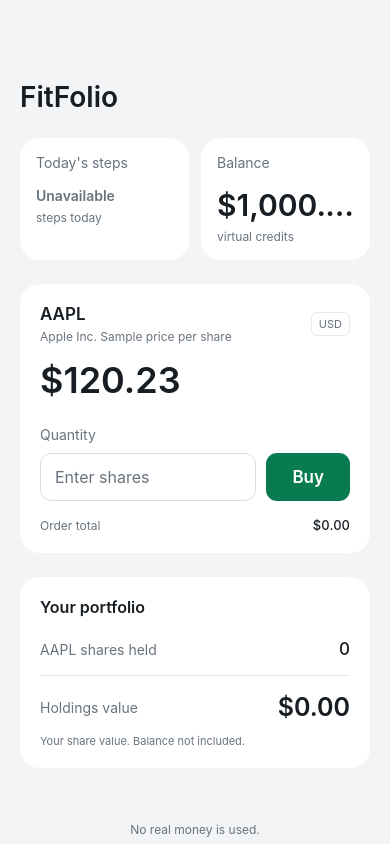
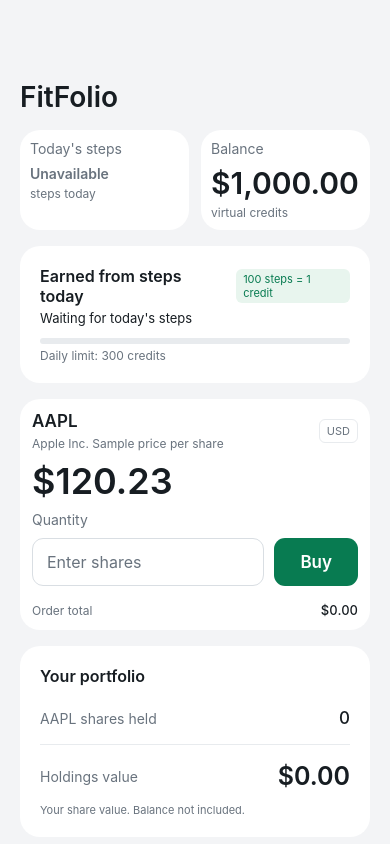
Before and after one commit to davislenover/BurnNEarn, a React Native app in the folder src/frontend/: screen / in a window 390 px wide. Built offline with nearby package versions, Linux system fonts and the light colour scheme.

Commit message:
Add step rewards card, sync balance, fix demo layout

```diff
--- a/src/frontend/app/screens/dashboard/DemoScreen.tsx
+++ b/src/frontend/app/screens/dashboard/DemoScreen.tsx
@@ -1,4 +1,4 @@
-import { useState } from 'react';
+import { useEffect, useState } from 'react';
 import { Keyboard, ScrollView, StyleSheet, Text, TextInput, TouchableOpacity, View } from 'react-native';
 import { useTodaySteps } from '../../services/health/useTodaySteps';
 
@@ -14,12 +14,57 @@ function formatMoney(cents: number) {
   });
 }
 
+// Most credits steps can earn in one day, shown in the daily limit bar.
+const DAILY_CREDIT_LIMIT = 300;
+
+// Usual earning rate, shown until the server sends its own rate.
+const DEFAULT_STEPS_PER_CREDIT = 100;
+
+// Show a server amount such as "10.0000" as "10.00".
+function formatCredits(text: string) {
+  const [whole, fraction = ''] = text.split('.');
+  return `${Number(whole).toLocaleString('en-US')}.${(fraction + '00').slice(0, 2)}`;
+}
+
+// Turns a server amount like "1062.0000" into cents (106200).
+function toCents(text: string) {
+  const [whole, fraction = ''] = text.split('.');
+  return Number(whole) * 100 + Number((fraction + '00').slice(0, 2));
+}
+
+// Reward fields used by this screen; the shared response type is still generic.
+type StepSyncResult = {
+  cash_balance: string;
+  steps_per_coin: number;
+  totals: {
+    step_count: number;
+    reward: string;
+    counted: boolean;
+  }[];
+};
+
 export default function DemoScreen() {
    // Today's steps from the phone (null if not read yet or unavailable), and whether it is still loading.
-  const { steps, loading } = useTodaySteps();
+  const { steps, loading, syncing, syncError, syncResult: result } = useTodaySteps();
+
+  // Describe the reward fields returned by the server.
+  const syncResult = result as StepSyncResult | null;
+  // Today's result is unavailable until the first sync succeeds.
+  const todayResult = syncResult?.totals?.[0];
+
+  // Keep the bar empty until the server returns today's earnings.
+  const todayReward = todayResult ? Number(todayResult.reward) : 0;
 
   // Starting balance in cents: 100000 = $1,000
   const [balance, setBalance] = useState(100000);
+
+  // Show the server's balance after each successful step sync.
+  // Local purchases can be overwritten until purchases also use the backend.
+  useEffect(() => {
+    if (syncResult) {
+      setBalance(toCents(syncResult.cash_balance));
+    }
+  }, [syncResult]);
 
   // Start with no shares
   const [sharesHeld, setSharesHeld] = useState(0);
@@ -95,7 +140,7 @@ export default function DemoScreen() {
           <Text style={styles.caption}>steps today</Text>
         </View>
 
-        {/* Balance updates after a purchase */}
+        {/* Balance from step sync, then updated locally after a purchase */}
         <View style={styles.card}>
           <Text style={styles.label}>Balance</Text>
           <Text style={styles.number} numberOfLines={1} adjustsFontSizeToFit>
@@ -103,6 +148,44 @@ export default function DemoScreen() {
           </Text>
           <Text style={styles.caption}>virtual credits</Text>
         </View>
+      </View>
+
+            {/* Earned box: how today's steps turned into credits, from the server's reply */}
+      <View style={styles.earnedCard}>
+        <View style={styles.row}>
+          <Text style={styles.sectionTitle}>Earned from steps today</Text>
+          {/* Use the server's earning rate, or the default while waiting. */}
+          <Text style={styles.ratePill}>
+            {syncResult ? syncResult.steps_per_coin : DEFAULT_STEPS_PER_CREDIT} steps = 1 credit
+          </Text>
+        </View>
+
+        {syncResult && todayResult ? (
+          <>
+            {/* Amount earned today and the calculation behind it */}
+            <Text style={styles.earned}>+{formatCredits(todayResult.reward)} credits</Text>
+            <Text style={styles.math}>
+              {todayResult.counted
+                ? `${todayResult.step_count.toLocaleString('en-US')} steps ÷ ${syncResult.steps_per_coin} = ${formatCredits(todayResult.reward)} credits`
+                : 'Not counted: too many steps for one day.'}
+            </Text>
+          </>
+        ) : (
+          // Nothing earned yet: say why
+          <Text style={styles.math}>
+            {syncError ? syncError.message : syncing ? 'Calculating…' : "Waiting for today's steps"}
+          </Text>
+        )}
+
+        {/* Always show the bar; show earned progress only after a successful sync. */}
+        <View style={styles.limitBar}>
+          <View style={[styles.limitFill, { width: `${Math.min(100, (todayReward / DAILY_CREDIT_LIMIT) * 100)}%` }]} />
+        </View>
+        <Text style={styles.caption}>
+          {todayResult
+            ? `${formatCredits(todayResult.reward)} of ${DAILY_CREDIT_LIMIT} daily limit`
+            : `Daily limit: ${DAILY_CREDIT_LIMIT} credits`}
+        </Text>
       </View>
 
       {/* Stock price and purchase controls */}
@@ -197,7 +280,7 @@ const styles = StyleSheet.create({
     paddingHorizontal: 20,
     paddingTop: 80,
     paddingBottom: 40,
-    gap: 24,
+    gap: 16,
   },
   // "FitFolio" title at the top
   title: {
@@ -219,7 +302,7 @@ const styles = StyleSheet.create({
     flex: 1,
     backgroundColor: '#FFFFFF',
     borderRadius: 20,
-    padding: 16,
+    padding: 10,
   },
   // Small grey heading, e.g. "Today's steps", "Balance", "Quantity"
   label: {
@@ -231,8 +314,8 @@ const styles = StyleSheet.create({
     fontSize: 30,
     fontWeight: '600',
     color: '#171D22',
-    marginTop: 16,
-    marginBottom: 6,
+    marginTop: 8,
+    marginBottom: 4,
   },
   // Smallest grey text, e.g. "steps today", "Order total"
   caption: {
@@ -246,7 +329,7 @@ const styles = StyleSheet.create({
   stockCard: {
     backgroundColor: '#FFFFFF',
     borderRadius: 20,
-    padding: 20,
+    padding: 12,
   },
   // Stock symbol, "AAPL"
   symbol: {
@@ -260,8 +343,8 @@ const styles = StyleSheet.create({
     fontSize: 36,
     fontWeight: '600',
     color: '#171D22',
-    marginTop: 14,
-    marginBottom: 24,
+    marginTop: 8,
+    marginBottom: 8,
   },
   // Row that holds the quantity box and the Buy button side by side
   orderRow: {
@@ -400,7 +483,53 @@ const styles = StyleSheet.create({
     textAlign: 'center',
     fontSize: 12,
     color: '#69737E',
-    marginTop: 30,
+    marginTop: 1,
     marginBottom: 12,
   },
+  // ----- Earned from steps box -----
+  // White box that shows how today's steps turned into credits
+  earnedCard: {
+    backgroundColor: '#FFFFFF',
+    borderRadius: 20,
+    padding: 20,
+  },
+  // Small green tag with the earning rate, e.g. "100 steps = 1 credit"
+  ratePill: {
+    fontSize: 11,
+    color: '#087B51',
+    backgroundColor: '#E8F5EE',
+    borderRadius: 6,
+    overflow: 'hidden',
+    paddingHorizontal: 7,
+    paddingVertical: 3,
+  },
+  // Large green amount earned, e.g. "+62.00 credits"
+  earned: {
+    fontSize: 28,
+    fontWeight: '600',
+    color: '#087B51',
+    marginTop: 10,
+  },
+  // The calculation or status line under the amount
+  math: {
+    flexShrink: 1,
+    fontSize: 13,
+    color: '#171D22',
+    marginTop: 4,
+  },
+  // Grey track of the daily limit bar
+  limitBar: {
+    height: 6,
+    backgroundColor: '#E8EBEE',
+    borderRadius: 3,
+    overflow: 'hidden',
+    marginTop: 12,
+    marginBottom: 4,
+  },
+  // Green part of the bar: how much of today's limit is earned
+  limitFill: {
+    height: 6,
+    backgroundColor: '#087B51',
+  },
+
 });
```
